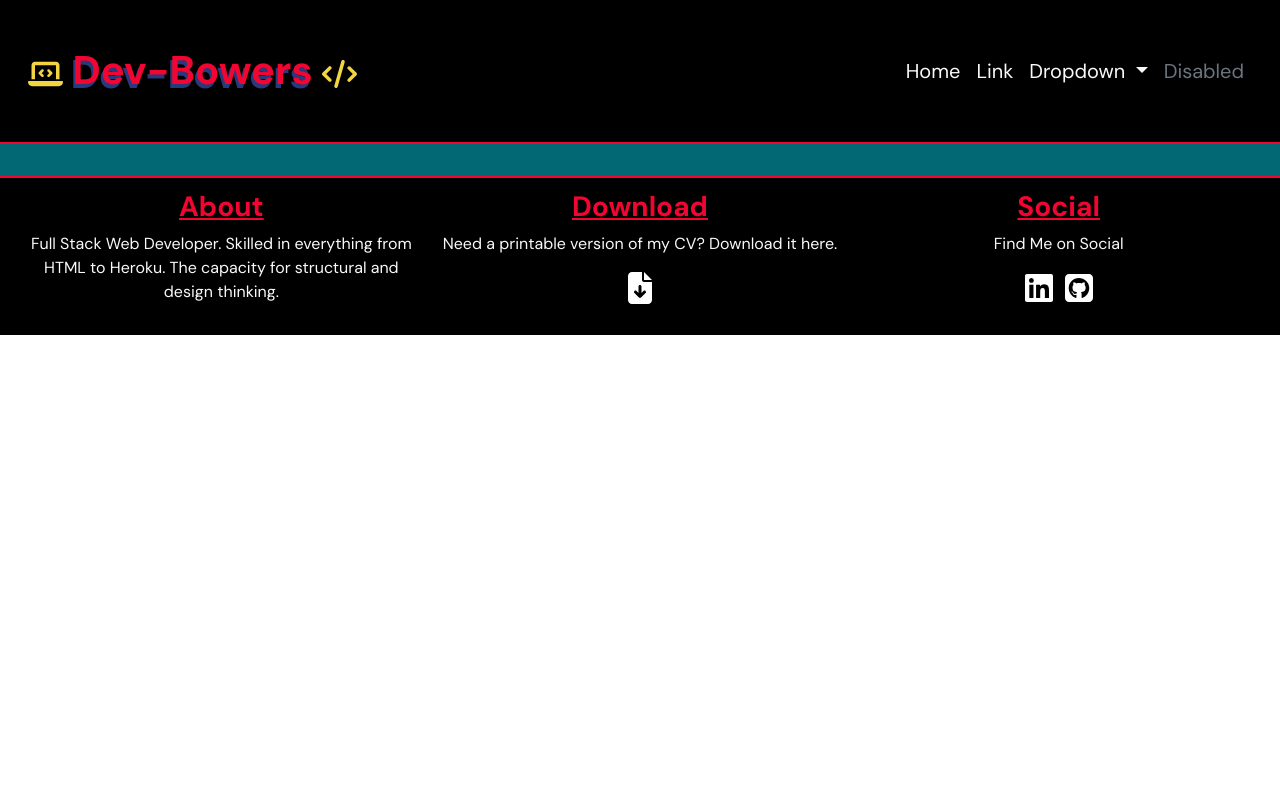
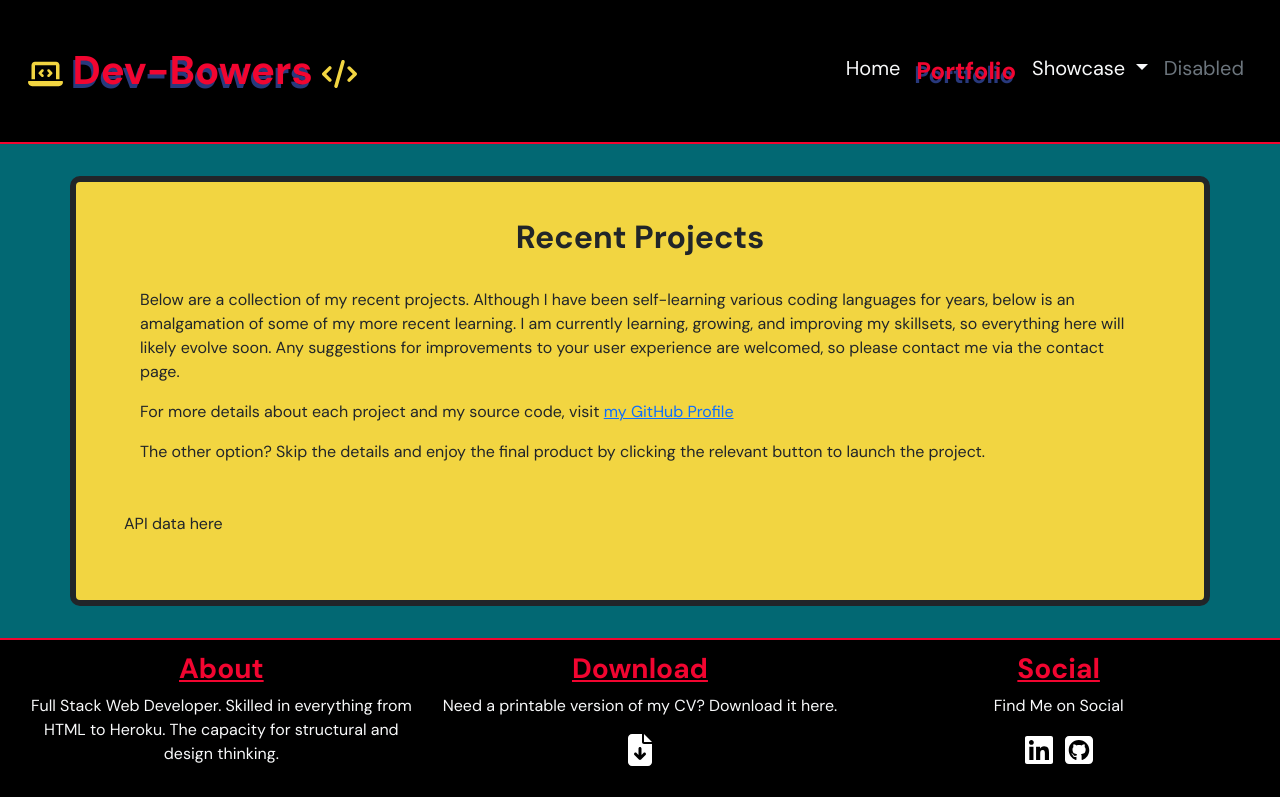
Before and after one commit to dnlbowers/Portfolio-frontend, an Angular app in the folder client/: page /portfolio in a window 1280 px wide. Before the commit this address led to /. Built offline with nearby package versions, Linux system fonts and the light colour scheme.

Commit message:
Add portfolio component, routing to it, and draft the template

```diff
--- a/client/src/app/app-routing.module.ts
+++ b/client/src/app/app-routing.module.ts
@@ -1,9 +1,11 @@
 import { NgModule } from '@angular/core';
 import { RouterModule, Routes } from '@angular/router';
 import { HomePageComponent } from './home-page/home-page.component';
+import { PortfolioComponent } from './portfolio/portfolio.component';
 
 const routes: Routes = [
-  { path: "", component:HomePageComponent}
+  { path: "", component:HomePageComponent},
+  { path: "portfolio", component: PortfolioComponent},
 ];
 
 @NgModule({
--- a/client/src/app/app.module.ts
+++ b/client/src/app/app.module.ts
@@ -9,13 +9,15 @@ import { NgbModule } from '@ng-bootstrap/ng-bootstrap';
 import { FontAwesomeModule } from '@fortawesome/angular-fontawesome';
 import { HomePageComponent } from './home-page/home-page.component';
 import { FooterComponent } from './footer/footer.component';
+import { PortfolioComponent } from './portfolio/portfolio.component';
 
 @NgModule({
   declarations: [
     AppComponent,
     NavComponent,
     HomePageComponent,
-    FooterComponent
+    FooterComponent,
+    PortfolioComponent
   ],
   imports: [
     BrowserModule,
--- a/client/src/app/nav/nav.component.css
+++ b/client/src/app/nav/nav.component.css
@@ -11,7 +11,7 @@
     font-size: 2rem;
 }
 
-.link-light:hover, .link-light:focus {
+.link-light:hover, .link-light:focus, .active {
     color: #F20530 !important;
     font-size: 1.5rem !important;
     font-weight: bold;
--- a/client/src/app/nav/nav.component.html
+++ b/client/src/app/nav/nav.component.html
@@ -1,6 +1,6 @@
 <nav class="navbar navbar-expand-md bg-black boarder-bot-red navbar">
     <div class="container-fluid">
-      <a class="navbar-brand text-yellow blue-text-shadow ms-md-3 fs-3" href="#">
+      <a class="navbar-brand text-yellow blue-text-shadow ms-md-3 fs-3" routerLink="/">
         <fa-icon [icon]="faLaptopCode"></fa-icon>
         <h1 id="title" class="text-red d-inline">  Dev-Bowers </h1>
         <fa-icon [icon]="faCode"></fa-icon>
@@ -16,20 +16,32 @@
       <div class="navbar-collapse" [class.collapse]="isCollapsed" id="navbarSupportedContent">
         <ul class="navbar-nav ms-auto me-3 mb-2 mb-lg-0">
           <li class="nav-item">
-            <a class="nav-link link-light fs-5 active" aria-current="page" href="#">Home</a>
+            <a class="nav-link link-light fs-5"
+              routerLink="/"
+                [routerLinkActive]="['active']"
+                  [routerLinkActiveOptions]="{exact:true}"
+              >
+              Home
+            </a>
           </li>
           <li class="nav-item">
-            <a class="nav-link link-light fs-5" href="#">Link</a>
+            <a class="nav-link link-light fs-5"
+              [routerLinkActive]="['active']"
+                [routerLinkActiveOptions]="{exact:true}"
+                routerLink="/portfolio"
+              >
+              Portfolio
+            </a>
           </li>
           <li ngbDropdown class="nav-item dropdown">
-            <a  class="nav-link dropdown-toggle fs-5 link-light" href="#" role="button" data-bs-toggle="dropdown" aria-expanded="false" ngbDropdownToggle>
-              Dropdown
+            <a  class="nav-link dropdown-toggle fs-5 link-light" role="button" aria-expanded="false" ngbDropdownToggle>
+              Showcase
             </a>
             <ul ngbDropdownMenu class="dropdown-menu">
-              <li ngbDropdownItem><a class="dropdown-item" href="#">Action</a></li>
-              <li ngbDropdownItem><a class="dropdown-item" href="#">Another action</a></li>
+              <li ngbDropdownItem><a class="dropdown-item">Digital CV</a></li>
+              <li ngbDropdownItem><a class="dropdown-item" href="#">Certificates</a></li>
               <li><hr class="dropdown-divider"></li>
-              <li ngbDropdownItem><a class="dropdown-item" href="#">Something else here</a></li>
+              <li ngbDropdownItem><a class="dropdown-item" href="#">Github</a></li>
             </ul>
           </li>
           <li class="nav-item">
--- /dev/null
+++ b/client/src/app/portfolio/portfolio.component.html
@@ -0,0 +1,24 @@
+<main class="container pb-5 px-md-5 my-3 mx-auto content-index">
+    <h2 class="fw-bold text-center p-3">Recent Projects</h2>
+    <p class="m-3">
+        Below are a collection of my recent projects.
+        Although I have been self-learning various coding languages for years,
+        below is an amalgamation of some of my more recent learning.
+        I am currently learning, growing, and improving my skillsets,
+        so everything here will likely evolve soon. Any suggestions for improvements to your user experience are welcomed,
+        so please contact me via the contact page.
+    </p>
+    <p class="m-3">
+        For more details about each project and my source code, visit
+        <a href="https://github/dnlbowers" target="_blank" rel="noopener" aria-label="Visit my github page(opens in new tab)">
+            my GitHub Profile
+        </a>
+    </p>
+    <p class="m-3 pb-3">
+        The other option? Skip the details and enjoy the final product by clicking the relevant button to launch the project.
+    </p>
+
+    <div class="pt-3 pb-3 pr-2 pl-2 drop-bg-2 rounded-left rounded-right border-five">
+        API data here
+    </div>
+</main>
--- /dev/null
+++ b/client/src/app/portfolio/portfolio.component.ts
@@ -0,0 +1,13 @@
+import { Component, OnInit } from '@angular/core';
+import { Router } from '@angular/router';
+
+@Component({
+  selector: 'app-portfolio',
+  templateUrl: './portfolio.component.html',
+  styleUrls: ['./portfolio.component.css']
+})
+export class PortfolioComponent {
+
+  constructor(private route: Router) { }
+  ngOnInit() {}
+}
```
Also changed, not shown: client/src/app/portfolio/portfolio.component.css (added), 1 other file (tests, documents, lock files or other folders).
